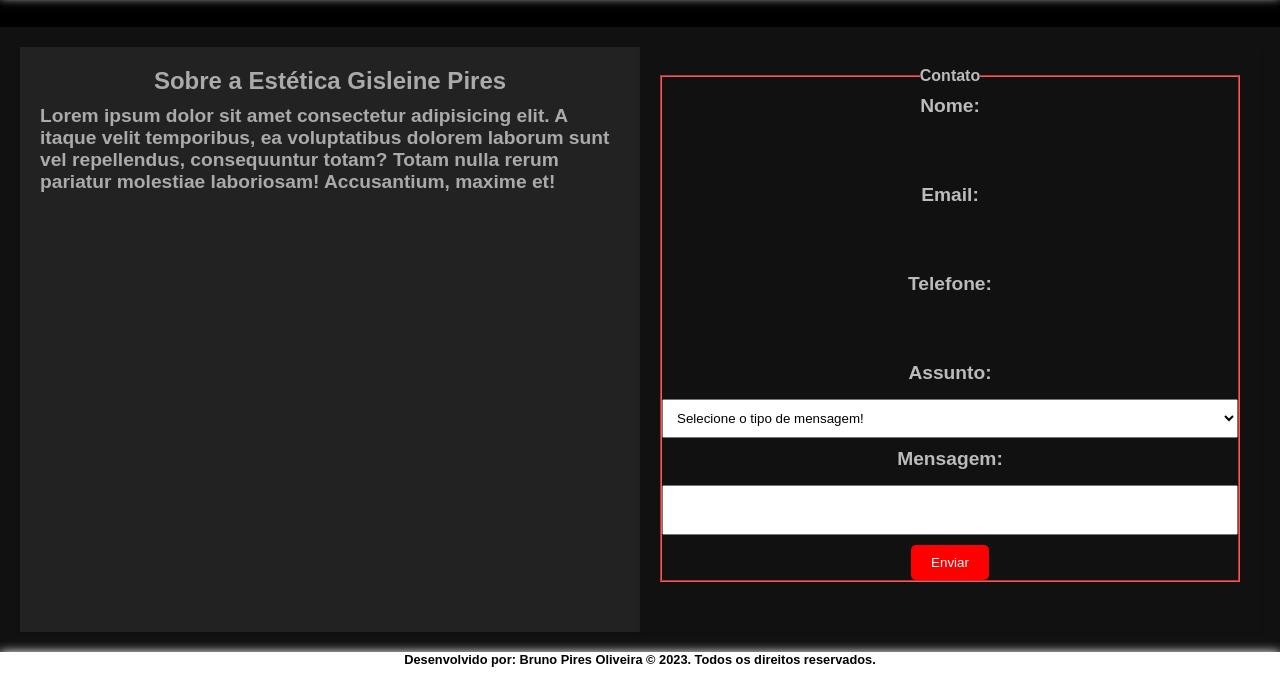
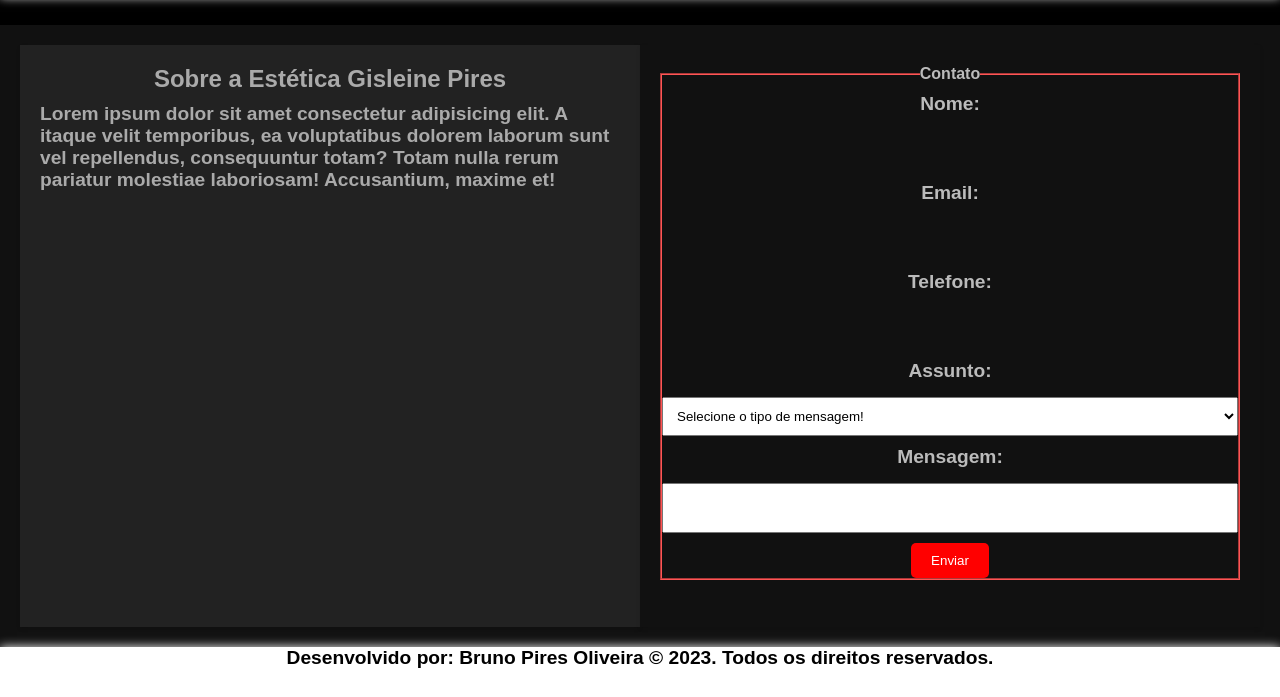
Before and after one commit to Bruno-Pires-Oliveira/esteticaGisleinePiresDemostracao, a plain HTML site: page index.html in a window 1280 px wide. Shown: the part 103-800 px from the top of the page. Drawn offline with Linux system fonts and the light colour scheme.

Commit message:
Ajustando o tamanho de fonte para desktop

```diff
--- a/css/style.css
+++ b/css/style.css
@@ -207,6 +207,7 @@ footer {
   }
   .header {
     grid-area: header;
+    font-size: 1.2rem;
   }
   .header .menu ul {
     display: flex;
@@ -220,8 +221,10 @@ footer {
     display: grid;
     grid-template-areas: "sobre contato";
     grid-template-columns: 1fr 1fr;
+    font-size:  1.2rem;
   }
   footer {
     grid-area: footer;
+    font-size:  1.2rem;
   }
 }
```
